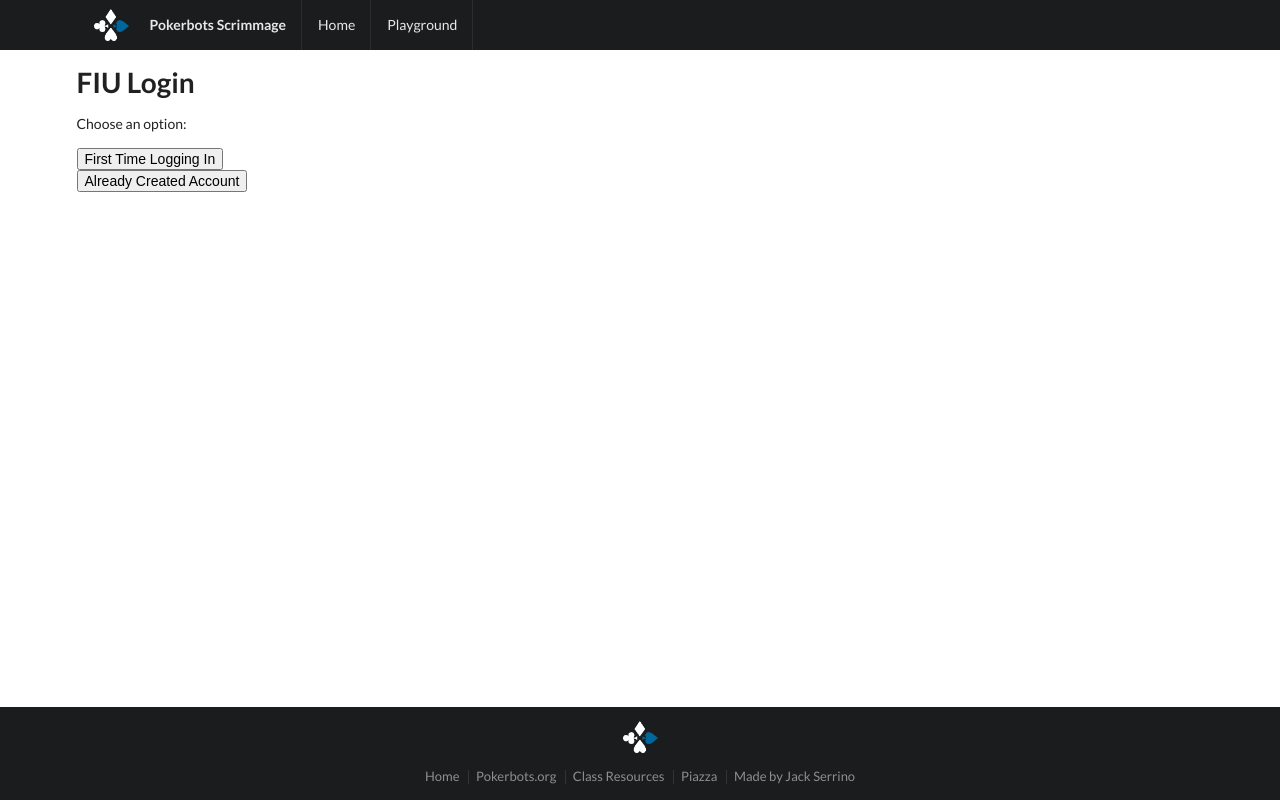
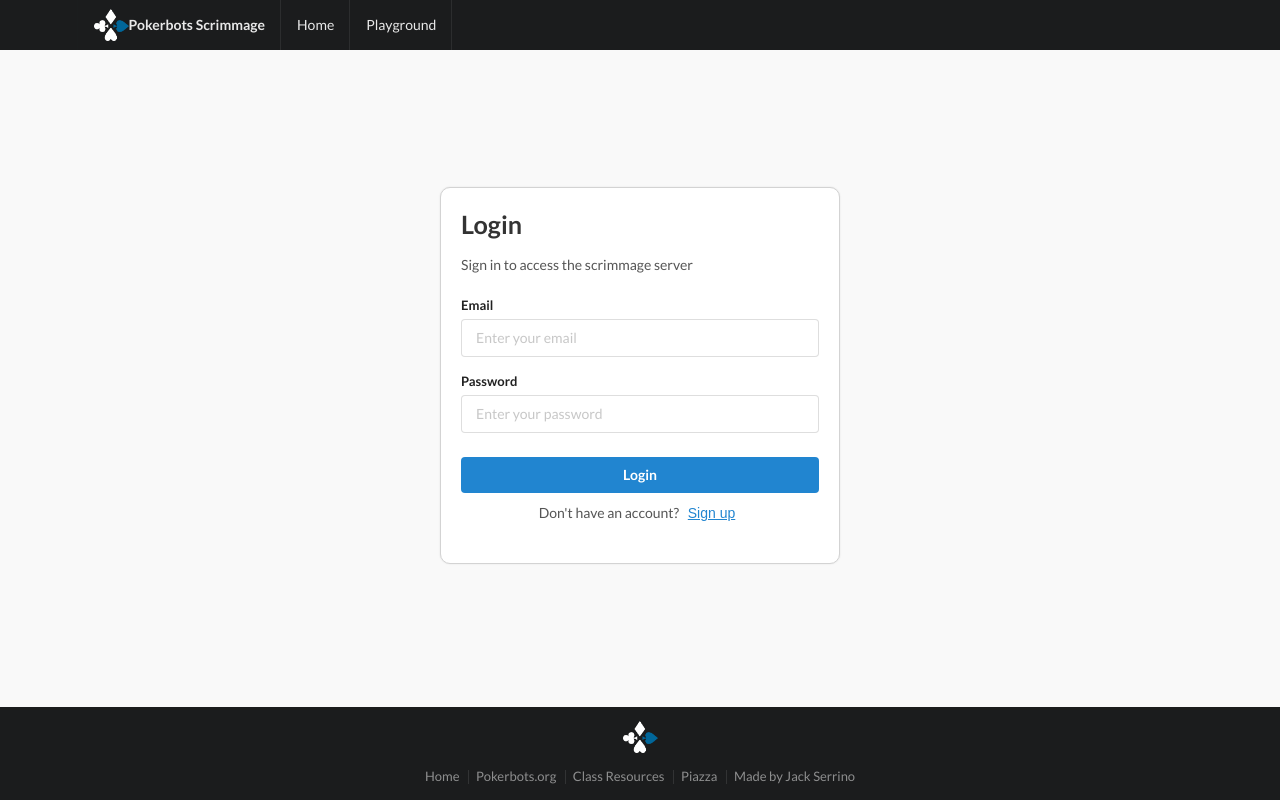
Before and after one commit to FIU-PokerBots/scrimmage-server, a Flask app: page /login in a window 1280 px wide. Run offline with Flask 3, Linux system fonts and the light colour scheme.

Commit message:
styled login page

```diff
--- a/scrimmage/templates/login_layout.html
+++ b/scrimmage/templates/login_layout.html
@@ -15,7 +15,7 @@
     <link href="{{ url_for('static', filename='css/semantic.min.css') }}" rel="stylesheet">
 
     <style type="text/css">
-      body {
+      /* body {
         display: flex;
         flex-direction: column;
         min-height: 100vh;
@@ -25,6 +25,139 @@
       }
       .main.container {
         flex: 1 0 auto;
+      } */
+
+
+
+
+
+
+
+      /* body {
+        display: flex;
+        flex-direction: column;
+        min-height: 100vh;
+        margin: 0;
+        background-color: #f9f9f9;
+      }
+
+      .ui.main.container {
+        flex: 1 0 auto;
+        display: flex;
+        justify-content: center;
+        align-items: center;
+        padding: 20px;
+      }
+
+      .login-card {
+        width: 100%;
+        max-width: 400px;
+        background: #fff;
+        border-radius: 10px;
+        box-shadow: 0 8px 16px rgba(0, 0, 0, 0.2);
+        padding: 20px;
+        text-align: center;
+      }
+      .login-card h1 {
+        font-size: 1.8rem;
+        font-weight: bold;
+        margin-bottom: 20px;
+        color: #333;
+      }
+
+      .login-card p {
+        font-size: 1rem;
+        color: #555;
+        margin-bottom: 20px;
+      }
+
+      .login-card .ui.button {
+        width: 100%;
+        margin-top: 10px;
+      }
+
+      .login-card .ui.message {
+        margin-top: 20px;
+      } */
+
+
+
+      body {
+        display: flex;
+        flex-direction: column;
+        min-height: 100vh;
+        margin: 0;
+        background-color: #f9f9f9; /* Light background for contrast */
+      }
+
+      /* Center the main container */
+      .ui.main.container {
+        flex: 1 0 auto;
+        display: flex;
+        justify-content: center;
+        align-items: center;
+        padding: 20px;
+      }
+
+      /* Login card styling */
+      .login-card {
+        width: 100%;
+        max-width: 400px;
+        background: #fff;
+        border-radius: 10px;
+        box-shadow: 0 0px 2px rgba(0, 0, 0, 0.1);
+        border: 1px solid #d3d3d3; /* Black border added */
+        padding: 20px;
+        text-align: left;
+      }
+
+      .login-card h1 {
+        font-size: 1.8rem;
+        font-weight: bold;
+        /* margin-bottom: 20px; */
+        color: #333;
+      }
+
+      .login-card p {
+        font-size: 1rem;
+        color: #555;
+        margin-bottom: 20px;
+      }
+
+      .login-card .ui.button {
+        width: 100%;
+        margin-top: 10px;
+      }
+
+      .login-card .ui.message {
+        margin-top: 20px;
+      }
+
+      /* Form field spacing */
+      .login-card .field {
+        margin-bottom: 15px;
+      }
+
+      /* Toggle link styling */
+      .toggle-link {
+        margin-top: 10px;
+        font-size: 0.9rem;
+      }
+
+      .toggle-link button {
+        background: none;
+        border: none;
+        color: #2185d0;
+        cursor: pointer;
+        text-decoration: underline;
+      }
+
+      .toggle-link button:hover {
+        color: #0056b3;
+      }
+
+      #toggle-text {
+        text-align: center;
       }
     </style>
 
--- a/scrimmage/templates/login_options.html
+++ b/scrimmage/templates/login_options.html
@@ -1,18 +1,51 @@
 {% extends "login_layout.html" %}
 
 {% block content %}
-    <h1>FIU Login</h1>
+    <!-- <h1>FIU Login</h1>
     <p>Choose an option:</p>
-    <form action="{{ url_for('first_time_login') }}" method="GET">
-        <button type="submit">First Time Logging In</button>
+    <form action="{{ url_for('first_time_login') }}" class="ui" method="GET">
+        <button type="submit">Sign up</button>
     </form>
-    <form action="{{ url_for('existing_account_login') }}" method="GET">
-        <button type="submit">Already Created Account</button>
+    <form action="{{ url_for('existing_account_login') }}" class="ui" method="GET">
+        <button type="submit">Login</button>
+    </form> -->
+    <div class="login-card">
+        <h1 id="form-title">Login</h1>
+        <p id="form-description">Sign in to access the scrimmage server</p>
+        <form id="auth-form" class="ui form">
+            <!-- Email -->
+            <div class="field">
+                <label for="email">Email</label>
+                <input type="email" id="email" placeholder="Enter your email" required>
+            </div>
+
+            <!-- Password -->
+            <div class="field">
+                <label for="password">Password</label>
+                <input type="password" id="password" placeholder="Enter your password" required>
+            </div>
+
+            <!-- Submit Button -->
+            <button type="submit" class="ui primary button" id="submit-button">Login</button>
         </form>
+
+        <!-- Go to signup page -->
+        <div class="toggle-link">
+            <p id="toggle-text">
+                Don't have an account?
+                <button type="button" onclick="redirectToSignup()">Sign up</button>
+            </p>
+        </div>
         <!-- Flash Messages -->
         {% if flash %}
             <div class="ui {{ flash_level }} message">
                 {{ flash }}
             </div>
         {% endif %}
+    </div>
+    <script>
+        function redirectToSignup() {
+            window.location.href = "{{ url_for('first_time_login') }}";
+        }
+    </script>
 {% endblock %}
```
Also changed, not shown: README.md, 1 other file. Lines whose indentation alone changed are shown as unchanged.
